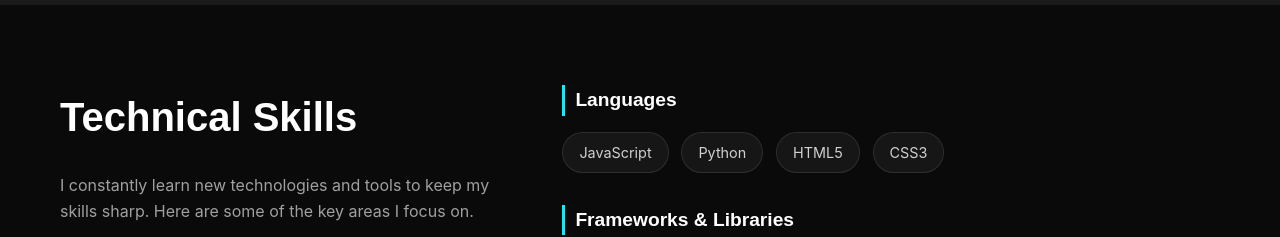
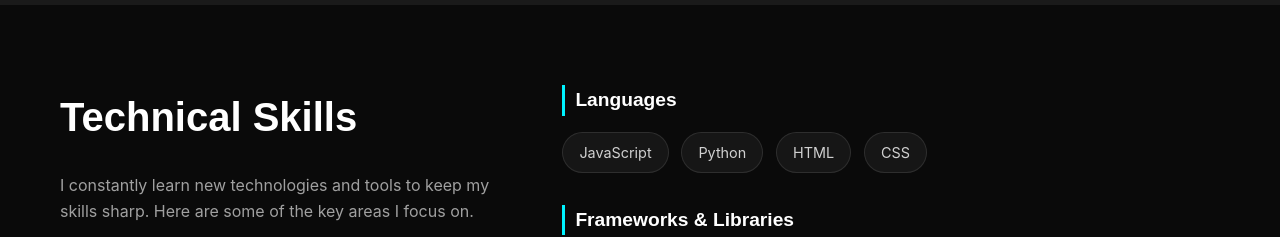
Before and after one commit to Edwardo93/Portfolio, a React (Vite) app: page / in a window 1280 px wide. Shown: the part 1940-2177 px from the top of the page. Built offline with nearby package versions, Linux system fonts and the light colour scheme; a web font is replaced by a local one.

Commit message:
UTM param update

```diff
--- a/src/App.jsx
+++ b/src/App.jsx
@@ -1,11 +1,4 @@
 import { useState, useEffect, useRef } from 'react'
-// import { trackClick } from './main';
-// const trackClick = (label) => {
-//   window.gtag('event', 'click', {
-//     event_category: 'CTA',
-//     event_label: label,
-//   });
-// };
 
 const trackClick = (label) => {
   window.gtag('event', 'cta_click', {
@@ -47,7 +40,7 @@ function App() {
     });
 
     setParams(collected);
-    setHrName(collected.UTM_HR_NAME);
+    setHrName(collected.UTM_NAME);
   }, []);
 
   useEffect(() => {
@@ -293,8 +286,8 @@ function App() {
               <div className="skills-list">
                 <span className="skill-pill">JavaScript</span>
                 <span className="skill-pill">Python</span>
-                <span className="skill-pill">HTML5</span>
-                <span className="skill-pill">CSS3</span>
+                <span className="skill-pill">HTML</span>
+                <span className="skill-pill">CSS</span>
               </div>
             </div>
 
```
